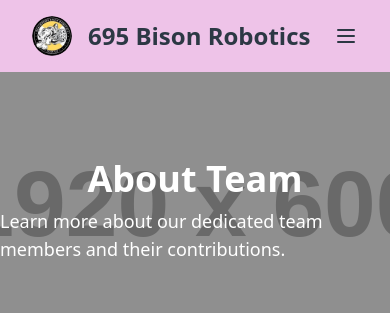
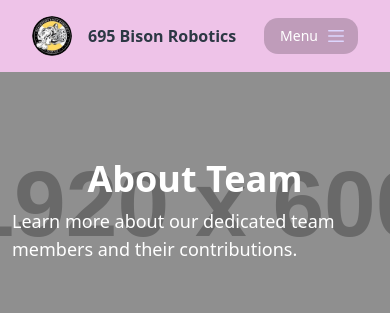
Before and after one commit to 1834423612/official-website, a Vue app: page /about in a window 390 px wide. Shown: the top 313 px of the page. Built offline with nearby package versions, Linux system fonts and the light colour scheme.

Commit message:
feat: Menu button (Mobile)

```diff
--- a/package.json
+++ b/package.json
@@ -9,11 +9,14 @@
     "preview": "vite preview"
   },
   "dependencies": {
+    "@headlessui/vue": "^1.7.22",
+    "@heroicons/vue": "^2.1.5",
     "tailwindcss-animate": "^1.0.7",
     "vue": "^3.4.29",
     "vue-router": "4"
   },
   "devDependencies": {
+    "@iconify/vue": "^4.1.2",
     "@vitejs/plugin-vue": "^5.0.5",
     "autoprefixer": "^10.4.19",
     "postcss": "^8.4.39",
--- a/src/components/Header.vue
+++ b/src/components/Header.vue
@@ -1,40 +1,62 @@
 <template>
-  <header class="bg-primary text-primary-foreground py-4 px-8 flex items-center justify-between">
-    <div class="container mx-auto max-w-6xl contents">
+  <header class="bg-primary text-primary-foreground py-4 px-8 flex items-center justify-between relative">
+    <div class="container mx-auto max-w-6xl flex items-center justify-between">
       <div class="flex items-center gap-4">
-      <router-link to="/" class="hover:underline"><img src="../assets/images/bison-robotics.png" width="40" height="40" alt="695 Logo" class="rounded-full" /></router-link>
-      <h1 class="text-2xl font-bold">695 Bison Robotics</h1>
+        <router-link to="/" class="hover:no-underline">
+          <!--
+            - `w-10 h-10` sets the width and height of the logo to 40px by default (e.g., tablets and desktops) (Tailwind's `w-10` and `h-10` correspond to 2.5rem, which is 40px).
+            - `sm:w-8 sm:h-8` sets the width and height of the logo to 32px on small screens (phones) (`w-8` and `h-8` correspond to 2rem, which is 32px)
+          -->
+          <img src="@/assets/images/bison-robotics.png" alt="695 Logo" class="w-10 h-10 md:w-10 md:h-10 sm:w-8 sm:h-8 rounded-full" />
+        </router-link>
+        <h1 class="leading-4 text-size-5 sm:text-xl md:text-2xl font-bold">695 Bison Robotics</h1>
       </div>
+
+      <!-- Mobile Dropdown Menu -->
+      <DropdownMenu
+        buttonText="Menu"
+        :menuItems="menuItems"
+      />
+
+      <!-- Desktop Menu -->
       <nav class="hidden md:flex items-center gap-6">
         <router-link to="/" class="hover:underline">Home</router-link>
-      <!-- <router-link to="/mentors" class="hover:underline">Mentors</router-link>
-      <router-link to="/members" class="hover:underline">Members</router-link>
-      <router-link to="/robots" class="hover:underline">Robots</router-link>
-      <router-link to="/news" class="hover:underline">News</router-link>
-      <router-link to="/sponsors" class="hover:underline">Sponsors</router-link> -->
         <router-link to="/about" class="hover:underline">About</router-link>
         <router-link to="/members" class="hover:underline">Menu 2</router-link>
         <router-link to="/robots" class="hover:underline">Menu 3</router-link>
       </nav>
-    <button class="md:hidden" @click="toggleMenu">
-      <MenuIcon class="h-6 w-6" />
-      <span class="sr-only">Open Menu</span>
-    </button>
     </div>
   </header>
 </template>
 
 <script lang="ts">
 import { defineComponent } from 'vue';
-import MenuIcon from './MenuIcon.vue';
+import DropdownMenu from '@/components/Header/DropdownMenu.vue';
+
+interface MenuItem {
+    name: string;
+    link: string;
+}
 
 export default defineComponent({
-  components: { MenuIcon },
-  methods: {
-    toggleMenu() {
-      // Some click events need to do
-      console.log('Menu toggled');
-    }
-  }
+  name: 'Header',
+  components: { DropdownMenu },
+  data() {
+    return {
+      menuItems: [
+        { name: 'Home', link: '/'},
+        { name: 'About', link: '/about'},
+        { name: 'Menu 2', link: '/members'},
+        { name: 'Menu 3', link: '/robots'}
+      ] as MenuItem[], // Cast to MenuItem array
+    };
+  },
 });
 </script>
+
+<style scoped>
+/* Add smooth transition */
+nav {
+  transition: max-height 0.3s ease-in-out;
+}
+</style>
--- /dev/null
+++ b/src/components/Header/DropdownMenu.vue
@@ -0,0 +1,80 @@
+<template>
+    <!-- Mobile Dropdown Menu --> <!-- class "md:hidden" needed to hide on desktop -->
+    <Menu as="div" class="relative md:hidden">
+        <div>
+            <MenuButton
+                class="inline-flex justify-center rounded-md bg-black/20 px-4 py-2 text-sm font-medium text-white hover:bg-black/30 focus:outline-none focus-visible:ring-2 focus-visible:ring-white/75">
+                {{ buttonText }}
+                <Bars3Icon class="-mr-1 ml-2 h-5 w-5 text-violet-200 hover:text-violet-100" aria-hidden="true" />
+                <!-- <ChevronDownIcon class="-mr-1 ml-2 h-5 w-5 text-violet-200 hover:text-violet-100" aria-hidden="true" /> -->
+            </MenuButton>
+        </div>
+
+        <!-- Dropdown Menu Items -->
+        <transition enter-active-class="transition duration-100 ease-out"
+            enter-from-class="transform scale-95 opacity-0" enter-to-class="transform scale-100 opacity-100"
+            leave-active-class="transition duration-75 ease-in" leave-from-class="transform scale-100 opacity-100"
+            leave-to-class="transform scale-95 opacity-0">
+            <MenuItems
+                class="absolute right-0 z-20 mt-2 w-28 origin-top-right bg-white rounded-md shadow-lg ring-1 ring-black/5 focus:outline-none overflow-hidden">
+                <div>
+                    <MenuItem v-for="(item, index) in menuItems" :key="index" v-slot="{ active }">
+                        <router-link :to="item.link"
+                            class="block px-4 py-2 text-sm text-gray-900 hover:bg-violet-500 hover:text-white transition-colors"
+                            @click="closeMenu">
+                            {{ item.name }}
+                        </router-link>
+                    </MenuItem>
+                    <!-- Horizontal Line -->
+                    <!-- <hr class="border-t border-gray-300" /> -->
+                </div>
+            </MenuItems>
+        </transition>
+    </Menu>
+</template>
+
+<script lang="ts">
+import { defineComponent } from 'vue';
+import { Menu, MenuButton, MenuItems, MenuItem } from '@headlessui/vue';
+import { ChevronDownIcon } from '@heroicons/vue/20/solid';
+import { Bars3Icon } from "@heroicons/vue/20/solid";
+
+interface MenuItemProps {
+    name: string;
+    link: string;
+}
+
+export default defineComponent({
+    name: 'DropdownMenu',
+    components: {
+        Menu,
+        MenuButton,
+        MenuItems,
+        MenuItem,
+        ChevronDownIcon,
+        Bars3Icon,
+    },
+    props: {
+        buttonText: {
+            type: String,
+            required: true,
+        },
+        menuItems: {
+            type: Array as () => MenuItemProps[], // Define the type of the menuItems prop
+            required: true,
+        },
+    },
+    methods: {
+        closeMenu() {
+            // Function to close the mobile menu
+        },
+    },
+});
+</script>
+
+<style scoped>
+/* Add smooth transition */
+nav {
+    transition: max-height 0.3s ease-in-out;
+}
+</style>
--- a/src/views/About.vue
+++ b/src/views/About.vue
@@ -8,14 +8,15 @@
       />
       <div class="absolute inset-0 bg-black bg-opacity-30 flex flex-col items-center justify-center">
         <h1 class="text-white text-4xl md:text-5xl font-bold">About Team</h1>
-        <p class="text-white text-lg mt-2">Learn more about our dedicated team members and their contributions.</p>
+        <p class="text-white text-lg mt-2 ml-3">Learn more about our dedicated team members and their contributions.</p>
       </div>
     </header>
 
-    <section class="pt-12">
-      <div class="container mx-auto px-5">
+    <!-- Achievements Banner Area (Blue Flag) -->
+    <section class="pt-8 flex justify-between">
+      <div class="container mx-auto px-6">
         <h2 class="text-3xl font-medium text-center mb-8">Achievements</h2>
-        <div class="grid grid-cols-1 sm:grid-cols-2 md:grid-cols-3 gap-6">
+        <div class="grid grid-cols-2 sm:grid-cols-2 md:grid-cols-5 lg:grid-cols-6 gap-4">
           <WinnerBanner
             v-for="(item, index) in WinnerBannerItems"
             :key="index"
@@ -26,6 +27,7 @@
       </div>
     </section>
 
+    <!-- Gallery Area -->
     <section class="py-12">
       <div class="container mx-auto px-5">
         <h2 class="text-3xl font-medium text-center mb-8">Gallery</h2>
@@ -57,11 +59,11 @@ export default defineComponent({
   data() {
     return {
       galleryItems: [
-        { title: 'Pittsburgh Regional', description: 'Pittsburgh Regional 2024', image: 'https://resources.finalsite.net/images/f_auto,q_auto,t_image_size_3/v1716484588/beachwoodschoolsorg/xpf58hgz0gfv7uiwhimd/RoboticsTeamPittsburghRegional.jpg' },
-        { title: 'Gold Module', description: 'Gold Module scores a cube', image: 'https://r2.fastbirdcdn.online/Robotics/Robots/66ac2313c6e20-20240802_Screenshot 2024-08-01 200551.png' },
-        { title: 'Gold Module', description: 'Gold Module on practice field', image: 'https://r2.fastbirdcdn.online/Robotics/Robots/66ac2313c81d8-20240802_Screenshot 2024-08-01 200559.png' },
+        { title: 'Pittsburgh Regional', description: 'Pittsburgh Regional 2024', image: 'https://r2.fastbirdcdn.online/Robotics/Robots/66ad276113a1c-20240803_RoboticsTeamPittsburghRegional.jpg' },
+        { title: 'Gold Module', description: 'Gold Module scores a cube', image: 'https://r2.fastbirdcdn.online/Robotics/Robots/66ac2313c6e20-20240802_Screenshot%202024-08-01%20200551.png' },
+        { title: 'Gold Module', description: 'Gold Module on practice field', image: 'https://r2.fastbirdcdn.online/Robotics/Robots/66ac2313c81d8-20240802_Screenshot%202024-08-01%20200559.png' },
+        { title: 'Gold Module', description: 'Description for image 4.', image: 'https://r2.fastbirdcdn.online/Robotics/Robots/66ac2099b1841-20240802_Screenshot%202024-08-01%20193902.png' },
         /*
-        { title: 'Image Title 4', description: 'Description for image 4.', image: 'https://placehold.co/400x300/444/white/' },
         { title: 'Image Title 5', description: 'Description for image 5.', image: 'https://placehold.co/400x300/444/white/' },
         { title: 'Image Title 6', description: 'Description for image 6.', image: 'https://placehold.co/400x300/444/white/' },
         */
```
Also changed, not shown: src/components/Cards/WinnerBanner.vue (+0 -14 lines), src/views/Mentors.vue (+2 -31 lines). Lines whose indentation alone changed are shown as unchanged.
